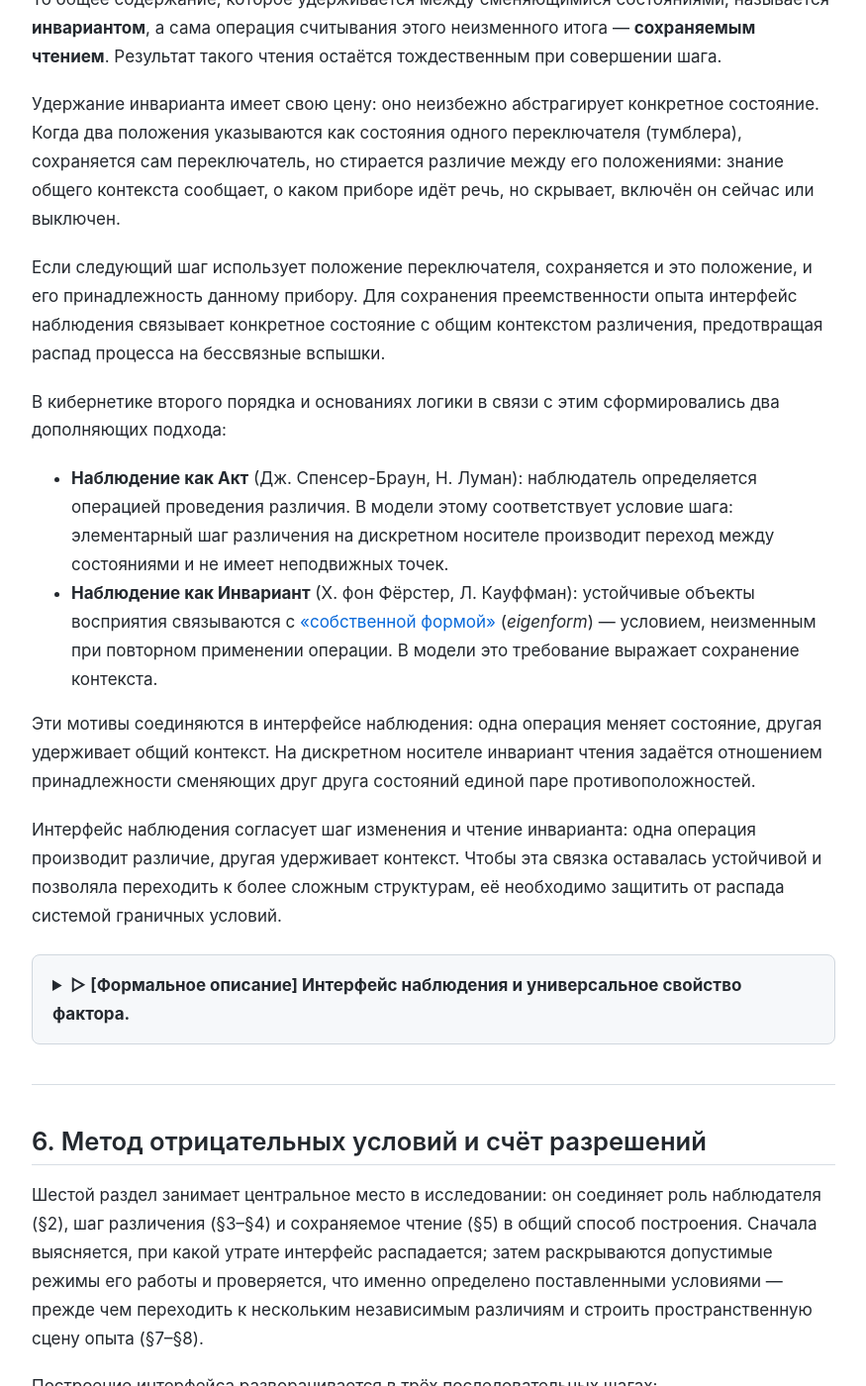
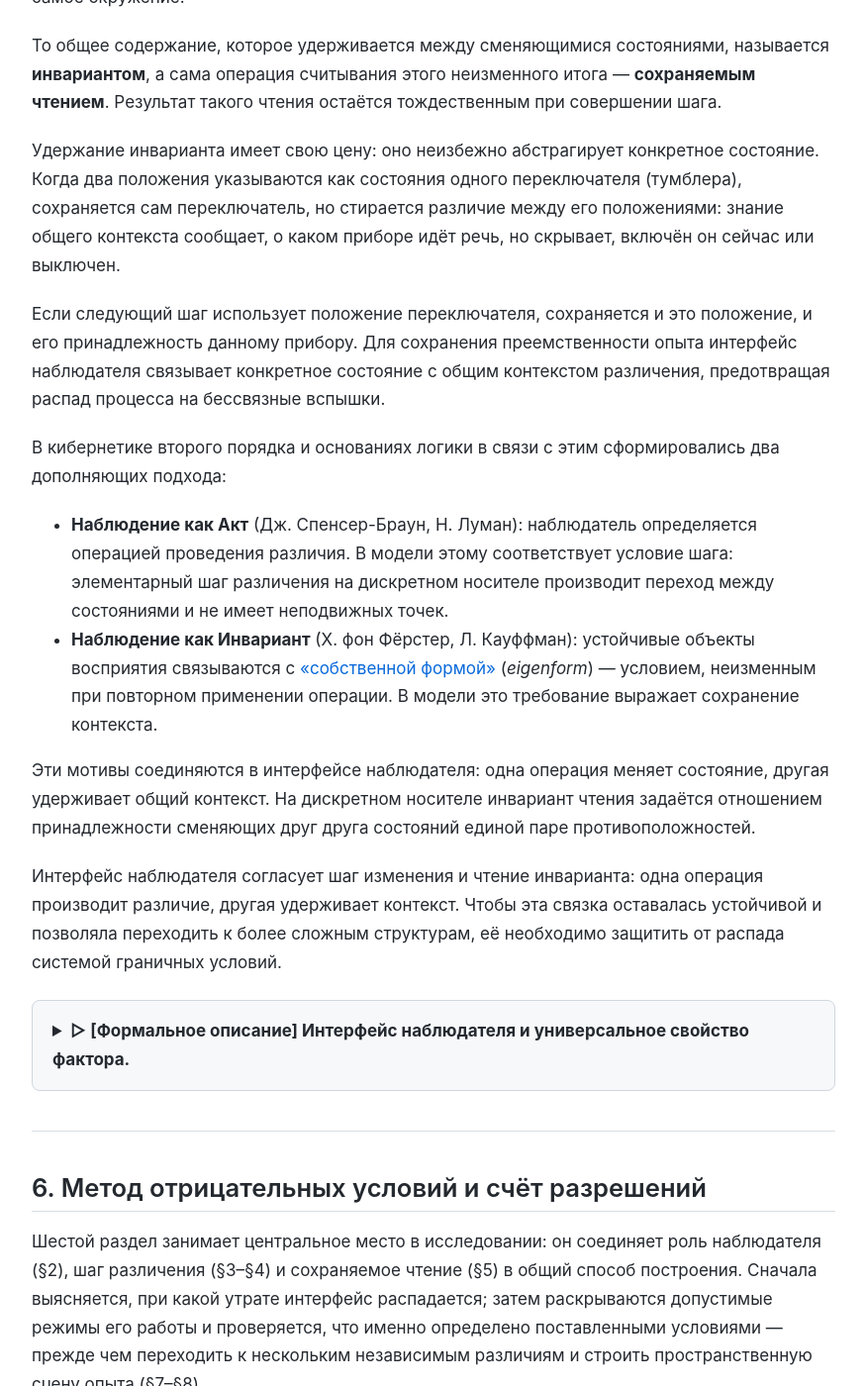
Before and after one commit to Nondual-Observer/ObserverInterfece, a Jekyll site: the page built from ru/index.md, in a window 1280 px wide and 1400 px high, scrolled down 12815 px. Shown: the whole window at 99% size, without its empty margins (202-1077 px from the left). Built offline with Jekyll 4.4.1, drawn with Linux system fonts in a browser that asks for light colours; some of the changed text lies outside the part shown.

Commit message:
Update Russian article title to 'Интерфейс наблюдателя' and update archive links to DOTheory GitHub

````diff
--- a/_layouts/default.html
+++ b/_layouts/default.html
@@ -286,12 +286,12 @@
       {% if page.lang == 'ru' %}
       <p><strong>Автор исследования:</strong> Игорь Жук &bull; <a href="mailto:igor.m.zhuk@gmail.com">igor.m.zhuk@gmail.com</a></p>
       <p>Исследовательский проект <em>Distinction Observable Theory (DOT / ТНР)</em></p>
-      <p><a href="https://doi.org/10.5281/zenodo.20257220">Zenodo DOI: 10.5281/zenodo.20257220</a> &bull; <a href="https://github.com/Nondual-Observer/ObserverInterfece">GitHub репозиторий</a></p>
+      <p><a href="https://github.com/Nondual-Observer/DOTheory/blob/main/ru/README_RU.md">Архив проекта DOTheory (GitHub)</a> &bull; <a href="https://github.com/Nondual-Observer/ObserverInterfece">GitHub репозиторий</a></p>
       <p><small>&copy; 2026 Игорь Жук. Материал доступен по открытой некоммерческой лицензии <a href="https://creativecommons.org/licenses/by-nc/4.0/deed.ru" target="_blank" rel="noopener">Creative Commons CC BY-NC 4.0</a> (свободное распространение с указанием авторства, без коммерческого использования).</small></p>
       {% else %}
       <p><strong>Author:</strong> Igor Zhuk &bull; <a href="mailto:igor.m.zhuk@gmail.com">igor.m.zhuk@gmail.com</a></p>
       <p>Research project on <em>Distinction Observable Theory (DOT / TNR)</em></p>
-      <p><a href="https://doi.org/10.5281/zenodo.20257220">Zenodo DOI: 10.5281/zenodo.20257220</a> &bull; <a href="https://github.com/Nondual-Observer/ObserverInterfece">GitHub Repository</a></p>
+      <p><a href="https://github.com/Nondual-Observer/DOTheory">DOTheory Archive (GitHub)</a> &bull; <a href="https://github.com/Nondual-Observer/ObserverInterfece">GitHub Repository</a></p>
       <p><small>&copy; 2026 Igor Zhuk. Licensed under <a href="https://creativecommons.org/licenses/by-nc/4.0/" target="_blank" rel="noopener">Creative Commons CC BY-NC 4.0</a> (free for non-commercial use with attribution).</small></p>
       {% endif %}
     </footer>
--- a/ru/index.md
+++ b/ru/index.md
@@ -1,10 +1,10 @@
 ---
 layout: default
-title: "Интерфейс наблюдения: как математически формализовать акт различения"
+title: "Интерфейс наблюдателя: как математически формализовать акт различения"
 description: "Можно ли ввести наблюдателя и его первичное действие в строгую науку, избегая умозрительной метафизики и дурного регресса («кто наблюдает за наблюдателем»)?"
 author: "Игорь Жук"
 email: "igor.m.zhuk@gmail.com"
-keywords: "наблюдатель, теория различения, интерфейс наблюдения, кибернетика, теория информации, комбинаторика, теория графов, булев куб, октаэдр, философия познания"
+keywords: "наблюдатель, теория различения, интерфейс наблюдателя, кибернетика, теория информации, комбинаторика, теория графов, булев куб, октаэдр, философия познания"
 lang: ru
 ---
 
@@ -13,16 +13,16 @@ lang: ru
   <a href="../" class="lang-btn">🇬🇧 Read in English (EN)</a>
 </div>
 
-# Интерфейс наблюдения: как математически формализовать акт различения
+# Интерфейс наблюдателя: как математически формализовать акт различения
 
 **Автор:** Игорь Жук ([igor.m.zhuk@gmail.com](mailto:igor.m.zhuk@gmail.com))
 *Препринт / Исследовательский проект DOT (Distinction Observable Theory)*
-*DOI архива:* [10.5281/zenodo.20257220](https://doi.org/10.5281/zenodo.20257220)
+*Архив проекта:* [github.com/Nondual-Observer/DOTheory](https://github.com/Nondual-Observer/DOTheory/blob/main/ru/README_RU.md)
 
 
 *Можно ли ввести наблюдателя и его первичное действие в строгую науку, избегая умозрительной метафизики и дурного регресса («кто наблюдает за наблюдателем»)?*
 
-В статье исследуются условия, необходимые для того, чтобы совершить элементарный акт различения, зафиксировать его результат и передать следующему действию. Этот механизм описывается через интерфейс наблюдения — связку шага изменения и сохраняемого контекста. На выбранной двоичной модели затем строится совместная сцена различений и разбираются её геометрические, цветовые, музыкальные и арифметические представления.
+В статье исследуются условия, необходимые для того, чтобы совершить элементарный акт различения, зафиксировать его результат и передать следующему действию. Этот механизм описывается через интерфейс наблюдателя — связку шага изменения и сохраняемого контекста. На выбранной двоичной модели затем строится совместная сцена различений и разбираются её геометрические, цветовые, музыкальные и арифметические представления.
 
 Основная линия изложена словами и показана на примерах. Формулы, строгие определения и математические разборы вынесены в спойлеры со знаком «▷». При первом чтении их можно пропускать: объяснения в основном тексте читаются самостоятельно.
 
@@ -128,7 +128,7 @@ $a^2+b^2=c^2, \qquad 3^2+4^2=5^2.$
 
 </details>
 
-Так возникает задача этого исследования: создать единый механизм — **интерфейс наблюдения**, — в котором проведение различия, изменение состояния, чтение результата и его дальнейшее использование связаны в целостную систему.
+Так возникает задача этого исследования: создать единый механизм — **интерфейс наблюдателя**, — в котором проведение различия, изменение состояния, чтение результата и его дальнейшее использование связаны в целостную систему.
 
 Начнём с самого наблюдателя: **как учесть его позицию в описании и отличить её от образа наблюдателя среди воспринимаемых объектов?**
 
@@ -276,7 +276,7 @@ $$\alpha^2 = \mathrm{id}_X, \quad \alpha(x) \neq x, \quad \alpha(A) = B, \quad \
 
 Нумерация осей фиксирует систему измерений, сохраняя структурное равноправие полюсов на каждой оси. Из таких независимых осей строится многомерная сцена состояний. Общий центр выражает симметрию всей сцены; принадлежность состояния конкретной паре сохраняется её собственным чтением.
 
-Элементарное различение соединяет изменение состояния и сохранение связи между исходами. Геометрия делает эту связь наглядной: обмен полюсов оставляет центр отражения неподвижным. Согласование самого шага и сохраняемого чтения далее описывается как интерфейс наблюдения.
+Элементарное различение соединяет изменение состояния и сохранение связи между исходами. Геометрия делает эту связь наглядной: обмен полюсов оставляет центр отражения неподвижным. Согласование самого шага и сохраняемого чтения далее описывается как интерфейс наблюдателя.
 
 <details markdown="1">
 <summary><strong>▷ [Формальное описание] Граничная пара, отражение и центр.</strong></summary>
@@ -304,13 +304,13 @@ $$\sigma \notin P_R.$$
 
 ---
 
-## 5. Интерфейс наблюдения: шаг изменения и сохраняемое чтение
+## 5. Интерфейс наблюдателя: шаг изменения и сохраняемое чтение
 
 Если элементарное различие исчезает в момент возникновения, опыт распадается на вспышки несвязанных состояний: результат прошлого шага невозможно сопоставить с новым состоянием или использовать в следующем выводе.
 
-Связная цепочка опыта требует согласованного присутствия сменяемого содержания и сохраняющегося связующего условия. В модели эта связь задаётся **интерфейсом наблюдения**:
+Связная цепочка опыта требует согласованного присутствия сменяемого содержания и сохраняющегося связующего условия. В модели эта связь задаётся **интерфейсом наблюдателя**:
 
-> **[Определение] Интерфейс наблюдения** — функциональный узел модели, согласующий шаг изменения состояния с распознаванием общего контекста пары (**сохраняемое чтение**) и обеспечивающий передачу результата следующему действию.
+> **[Определение] Интерфейс наблюдателя** — функциональный узел модели, согласующий шаг изменения состояния с распознаванием общего контекста пары (**сохраняемое чтение**) и обеспечивающий передачу результата следующему действию.
 
 Он реализуется парой взаимодополняющих функций:
 
@@ -323,19 +323,19 @@ $$\sigma \notin P_R.$$
 
 Удержание инварианта имеет свою цену: оно неизбежно абстрагирует конкретное состояние. Когда два положения указываются как состояния одного переключателя (тумблера), сохраняется сам переключатель, но стирается различие между его положениями: знание общего контекста сообщает, о каком приборе идёт речь, но скрывает, включён он сейчас или выключен.
 
-Если следующий шаг использует положение переключателя, сохраняется и это положение, и его принадлежность данному прибору. Для сохранения преемственности опыта интерфейс наблюдения связывает конкретное состояние с общим контекстом различения, предотвращая распад процесса на бессвязные вспышки.
+Если следующий шаг использует положение переключателя, сохраняется и это положение, и его принадлежность данному прибору. Для сохранения преемственности опыта интерфейс наблюдателя связывает конкретное состояние с общим контекстом различения, предотвращая распад процесса на бессвязные вспышки.
 
 В кибернетике второго порядка и основаниях логики в связи с этим сформировались два дополняющих подхода:
 
 - **Наблюдение как Акт** (Дж. Спенсер-Браун, Н. Луман): наблюдатель определяется операцией проведения различия. В модели этому соответствует условие шага: элементарный шаг различения на дискретном носителе производит переход между состояниями и не имеет неподвижных точек.
 - **Наблюдение как Инвариант** (Х. фон Фёрстер, Л. Кауффман): устойчивые объекты восприятия связываются с [«собственной формой»](https://journals.isss.org/index.php/proceedings51st/article/view/811) (*eigenform*) — условием, неизменным при повторном применении операции. В модели это требование выражает сохранение контекста.
 
-Эти мотивы соединяются в интерфейсе наблюдения: одна операция меняет состояние, другая удерживает общий контекст. На дискретном носителе инвариант чтения задаётся отношением принадлежности сменяющих друг друга состояний единой паре противоположностей.
+Эти мотивы соединяются в интерфейсе наблюдателя: одна операция меняет состояние, другая удерживает общий контекст. На дискретном носителе инвариант чтения задаётся отношением принадлежности сменяющих друг друга состояний единой паре противоположностей.
 
-Интерфейс наблюдения согласует шаг изменения и чтение инварианта: одна операция производит различие, другая удерживает контекст. Чтобы эта связка оставалась устойчивой и позволяла переходить к более сложным структурам, её необходимо защитить от распада системой граничных условий.
+Интерфейс наблюдателя согласует шаг изменения и чтение инварианта: одна операция производит различие, другая удерживает контекст. Чтобы эта связка оставалась устойчивой и позволяла переходить к более сложным структурам, её необходимо защитить от распада системой граничных условий.
 
 <details markdown="1">
-<summary><strong>▷ [Формальное описание] Интерфейс наблюдения и универсальное свойство фактора.</strong></summary>
+<summary><strong>▷ [Формальное описание] Интерфейс наблюдателя и универсальное свойство фактора.</strong></summary>
 
 Пусть $X$ — пространство состояний. Связанная пара функций описывается двумя отображениями:
 
@@ -359,7 +359,7 @@ $$f = \bar{f} \circ \pi.$$
 
 **Статус модели:** связка $(\alpha, \pi)$ представляет собой минимальную модель смены состояния и сохранения общего контекста, но не является полной моделью памяти или истории (она удерживает связь состояний пары, но не хранит предыстории или последовательности совершённых шагов).
 
-Коммутативная диаграмма интерфейса наблюдения:
+Коммутативная диаграмма интерфейса наблюдателя:
 ```text
 x  ───── α ─────▶  αx
 │                  │
@@ -416,7 +416,7 @@ x  ───── α ─────▶  αx
 
    *Что разрушается при нарушении:* Если согласование целиком передано внешней опоре, устройство которой оставлено за пределами объяснения, вопрос об основании лишь переносится наружу. Теперь требуется объяснять, как различает и связывает уже эта внешняя опора.
 
-   *Роль в интерфейсе:* Этот запрет защищает самостоятельность согласования. Правила, по которым результат распознаётся и связывается со следующим состоянием, должны входить в устройство самого интерфейса наблюдения.
+   *Роль в интерфейсе:* Этот запрет защищает самостоятельность согласования. Правила, по которым результат распознаётся и связывается со следующим состоянием, должны входить в устройство самого интерфейса наблюдателя.
 
 Все три запрета относятся к одному и тому же акту. Недостаточно по отдельности сохранить различие, оставить след и найти способ согласования: **различённым, распознаваемым и внутренне связанным должен оставаться один целостный акт**. При этом соблюдение двух требований не восполняет нарушения третьего: без различия нечего удерживать, без следа совершённое недоступно продолжению, а без внутреннего согласования объяснение зависит от опоры, вынесенной за его пределы.
 
@@ -424,7 +424,7 @@ x  ───── α ─────▶  αx
 
 ![Борромеевы кольца запретов](../figures/ru/1024w/borr.png)
 
-По этому образу совместное удержание условий называется в теории **борромеевской связностью запретов**. Здесь кольца служат наглядной аналогией совместной работы требований; их логическая независимость требует отдельной проверки. Нарушение любого из трёх условий разрушает целостность акта: оставшиеся требования уже не обеспечивают связного различения. Вместе они задают то, что в модели понимается под **целостностью интерфейса наблюдения**: *различённое остаётся доступным, а следующие состояния сохраняют связь с предыдущими*.
+По этому образу совместное удержание условий называется в теории **борромеевской связностью запретов**. Здесь кольца служат наглядной аналогией совместной работы требований; их логическая независимость требует отдельной проверки. Нарушение любого из трёх условий разрушает целостность акта: оставшиеся требования уже не обеспечивают связного различения. Вместе они задают то, что в модели понимается под **целостностью интерфейса наблюдателя**: *различённое остаётся доступным, а следующие состояния сохраняют связь с предыдущими*.
 
 ---
 
@@ -849,7 +849,7 @@ $$d(x)=2^{x_1}3^{x_2}5^{x_3}.$$
 
 Построенная схема связывает шаг смены состояния и сохранение общего контекста. Несколько независимых различений образуют совместную сцену, на которой можно исследовать отношения между состояниями:
 
-1. **Интерфейс наблюдения:** шаг меняет состояние, а сохраняемое чтение позволяет распознать общий контекст. В этой связке описывается роль наблюдения.
+1. **Интерфейс наблюдателя:** шаг меняет состояние, а сохраняемое чтение позволяет распознать общий контекст. В этой связке описывается роль наблюдения.
 2. **Процедура счёта допустимых вариантов:** принятые условия позволяют проверить, какие способы действия допустимы, где решение единственно и где остаётся выбор.
 3. **Активная сцена ранга 3:** после исключения двух однородных полюсов остаются шесть смешанных состояний. Их связи образуют цикл, две триады и три противоположные пары. Объединение связей цикла и триад даёт сеть рёбер октаэдра.
 4. **Центр симметрии:** в геометрическом изображении противоположные пары проходят через общую середину фигуры. При обмене противоположностей она остаётся неподвижной.
````
Also changed, not shown: other parts of ru/index.md (+1 -1 lines), index.md (+1 -1 lines), README.md.
